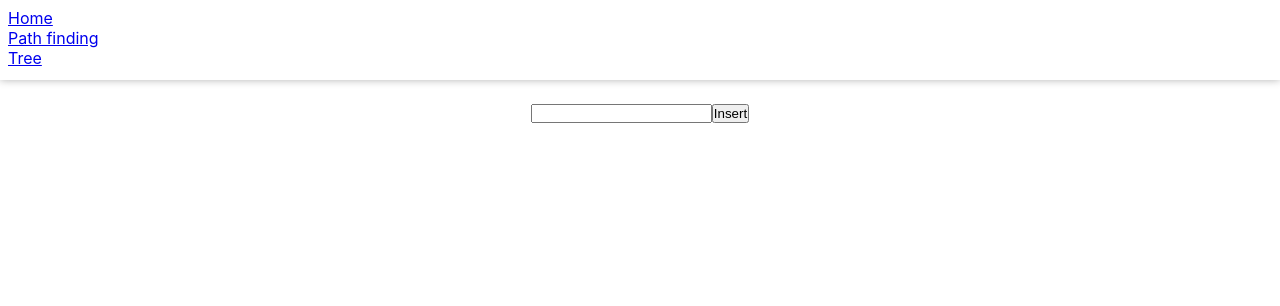
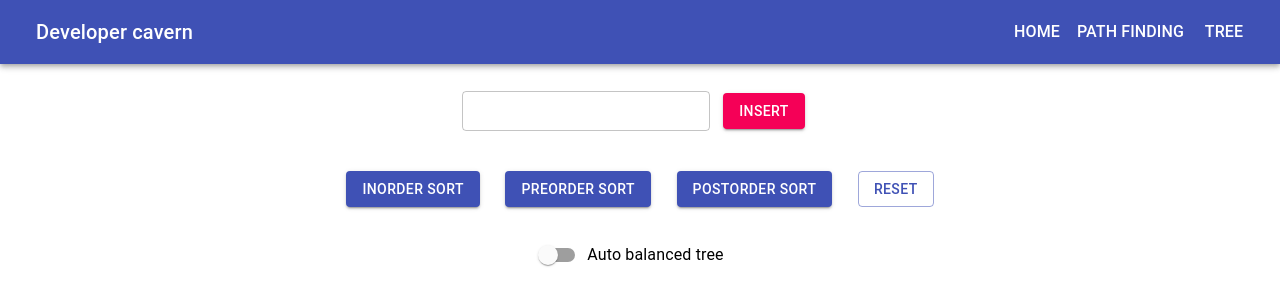
Before and after one commit to kelinox/pathfindingvisualizer, a React (Create React App) app: page /tree in a window 1280 px wide. Shown: the top 306 px of the page. Built offline with nearby package versions, Linux system fonts and the light colour scheme.

Commit message:
Finished tree traversal, added material design and improve code

```diff
--- a/package.json
+++ b/package.json
@@ -3,6 +3,7 @@
   "version": "0.1.0",
   "private": true,
   "dependencies": {
+    "@material-ui/core": "^4.11.0",
     "@testing-library/jest-dom": "^4.2.4",
     "@testing-library/react": "^9.5.0",
     "@testing-library/user-event": "^7.2.1",
--- a/src/App.css
+++ b/src/App.css
@@ -1,5 +1,9 @@
-nav {
-  box-shadow: 0px 0px 8px 0px rgba(0, 0, 0, 0.3);
-  height: 64px;
-  padding: 8px;
+a {
+  text-decoration: none !important;
+  color: white;
+  font-size: 1rem;
+  font-family: "Roboto", "Helvetica", "Arial", sans-serif;
+  font-weight: 500;
+  line-height: 1.6;
+  letter-spacing: 0.0075em;
 }
--- a/src/App.js
+++ b/src/App.js
@@ -4,23 +4,55 @@ import "./App.css";
 import "./PathVisualizer/PathVisualizer";
 import PathVisualizer from "./PathVisualizer/PathVisualizer";
 import Tree from "./PathVisualizer/Tree";
+import { makeStyles } from "@material-ui/core/styles";
+import {
+  Button,
+  AppBar,
+  Typography,
+  Toolbar,
+  IconButton,
+} from "@material-ui/core";
+
+const useStyles = makeStyles((theme) => ({
+  root: {
+    flexGrow: 1,
+  },
+  menuButton: {
+    marginRight: theme.spacing(2),
+  },
+  title: {
+    flexGrow: 1,
+  },
+}));
 
 function App() {
+  const classes = useStyles();
+
   return (
     <Router>
-      <nav>
-        <ul>
-          <li>
-            <Link to="/">Home</Link>
-          </li>
-          <li>
-            <Link to="/pathfinding">Path finding</Link>
-          </li>
-          <li>
-            <Link to="/tree">Tree</Link>
-          </li>
-        </ul>
-      </nav>
+      <div className={classes.root}>
+        <AppBar position="static">
+          <Toolbar>
+            <IconButton
+              edge="start"
+              color="inherit"
+              aria-label="menu"
+            ></IconButton>
+            <Typography variant="h6" className={classes.title}>
+              Developer cavern
+            </Typography>
+            <Button>
+              <Link to="/">Home</Link>
+            </Button>
+            <Button>
+              <Link to="/pathfinding">Path finding</Link>
+            </Button>
+            <Button>
+              <Link to="/tree">Tree</Link>
+            </Button>
+          </Toolbar>
+        </AppBar>
+      </div>
       <div>
         <Switch>
           <Route path="/pathfinding">
--- a/src/PathVisualizer/PathVisualizer.jsx
+++ b/src/PathVisualizer/PathVisualizer.jsx
@@ -3,6 +3,10 @@ import "./PathVisualizer.css";
 import Node from "./Node/Node";
 import Dijsktra from "./Algorithm/Dijkstra";
 import AStar from "./Algorithm/AStar";
+
+import { Button } from "@material-ui/core";
+import FormControlLabel from "@material-ui/core/FormControlLabel";
+import Switch from "@material-ui/core/Switch";
 
 class PathVisualizer extends Component {
   constructor(props) {
@@ -31,18 +35,40 @@ class PathVisualizer extends Component {
     return (
       <div className="app">
         <div id="header">
-          <button onClick={this.dijsktra.bind(this)}>Dijsktra</button>
-          <button onClick={this.aStar.bind(this)}>A Star</button>
-          <button onClick={this.reset.bind(this)}>Reset</button>
+          <Button
+            color="primary"
+            variant="contained"
+            onClick={this.dijsktra.bind(this)}
+          >
+            Dijsktra
+          </Button>
+          <Button
+            color="primary"
+            variant="contained"
+            onClick={this.aStar.bind(this)}
+          >
+            A Star
+          </Button>
+          <Button
+            color="primary"
+            variant="contained"
+            onClick={this.reset.bind(this)}
+          >
+            Reset
+          </Button>
         </div>
         <div id="actions">
-          <input
-            type="checkbox"
-            id="obstacle"
-            name="obstacle"
-            onChange={this.handleObstacleCheck.bind(this)}
+          <FormControlLabel
+            control={
+              <Switch
+                checked={this.state.addObstacles}
+                onChange={this.handleObstacleCheck.bind(this)}
+                name="checkedB"
+                color="primary"
+              />
+            }
+            label="Add obstacle"
           />
-          <label htmlFor="obstacle">Add obstacles</label>
         </div>
         <div
           id="grid"
@@ -137,10 +163,19 @@ class PathVisualizer extends Component {
   }
 
   reset() {
-    this.createGraph();
+    const { nodes } = this.state;
+    for (let row = 0; row < 20; row++) {
+      for (let col = 0; col < 50; col++) {
+        nodes[row][col].visited = false;
+        nodes[row][col].distanceToStart = Number.MAX_SAFE_INTEGER;
+        nodes[row][col].isInPath = false;
+      }
+    }
+    this.setState({ nodes });
   }
 
   aStar() {
+    this.reset();
     const { nodes, start, end } = this.state;
     let visited = this.state.aStar.execute(nodes, start, end);
 
@@ -148,6 +183,7 @@ class PathVisualizer extends Component {
   }
 
   dijsktra() {
+    this.reset();
     const { nodes, start, end } = this.state;
     let visitedNodes = this.state.dijkstra.execute(nodes, start, end);
     this.updateNodes(visitedNodes);
--- a/src/PathVisualizer/Tree.css
+++ b/src/PathVisualizer/Tree.css
@@ -1,11 +1,81 @@
 .actions {
+  margin-top: 16px;
+  margin-bottom: 16px;
+  display: flex;
+  align-items: center;
+  justify-content: center;
+}
+
+.actions > button {
+  margin: 0.8rem;
+}
+
+.autoSort {
   text-align: center;
-  height: 64px;
-  line-height: 64px;
+  margin-top: 16px;
 }
 
 .tree {
-  width: 100%;
-  height: 100%;
+  margin-top: 64px;
   position: relative;
+  flex: 6 1 0;
 }
+
+.console {
+  flex: 2 1 0;
+  overflow: scroll;
+  overflow-x: hidden;
+  max-height: 900px;
+  padding: 8px;
+}
+
+.content {
+  display: flex;
+  flex-basis: 80%;
+}
+
+.logItem {
+  display: flex;
+  align-items: center;
+  margin-top: 10px;
+}
+
+.logItem > * {
+  margin-right: 12px;
+}
+
+.logType {
+  width: 100px;
+  padding: 4px;
+  padding-right: 15px;
+  padding-left: 15px;
+  height: 30px;
+  line-height: 30px;
+  color: white;
+  font-weight: 600;
+  text-align: center;
+  text-transform: uppercase;
+  border-radius: 2px;
+  box-shadow: 0px 3px 1px -2px rgba(0, 0, 0, 0.2),
+    0px 2px 2px 0px rgba(0, 0, 0, 0.14), 0px 1px 5px 0px rgba(0, 0, 0, 0.12);
+}
+
+.inorder {
+  background-color: green;
+}
+
+.postorder {
+  background-color: orange;
+}
+
+.preorder {
+  background-color: blue;
+}
+
+.added {
+  background-color: red;
+}
+
+.reset {
+  background-color: purple;
+}
--- a/src/PathVisualizer/Tree.jsx
+++ b/src/PathVisualizer/Tree.jsx
@@ -2,6 +2,10 @@ import React, { Component } from "react";
 import TreeNode from "./Tree/TreeNode";
 import TreeNodeComponent from "./Tree/Node";
 import "./Tree.css";
+
+import { Button, TextField } from "@material-ui/core";
+import FormControlLabel from "@material-ui/core/FormControlLabel";
+import Switch from "@material-ui/core/Switch";
 
 class Tree extends Component {
   constructor(props) {
@@ -9,26 +13,81 @@ class Tree extends Component {
     this.state = {
       root: undefined,
       newData: "",
+      logs: [],
+      autoBalance: false,
     };
 
     this.handleChange = this.handleChange.bind(this);
     this.handleSubmit = this.handleSubmit.bind(this);
     this.draw = this.draw.bind(this);
+    this.inorderSort = this.inorderSort.bind(this);
+    this.postorderSort = this.postorderSort.bind(this);
+    this.preorderSort = this.preorderSort.bind(this);
+    this.handleBalancedCheck = this.handleBalancedCheck.bind(this);
+    this.reset = this.reset.bind(this);
   }
 
   render() {
     return (
       <div>
         <div className="actions">
-          <input
+          <TextField
+            size="small"
             type="number"
+            variant="outlined"
             value={this.state.newData}
             onChange={this.handleChange}
           />
-          <button onClick={this.handleSubmit}>Insert</button>
+          <Button
+            color="secondary"
+            variant="contained"
+            onClick={this.handleSubmit}
+          >
+            Insert
+          </Button>
         </div>
+        <div className="actions">
+          <Button
+            color="primary"
+            variant="contained"
+            onClick={this.inorderSort}
+          >
+            Inorder sort
+          </Button>
+          <Button
+            variant="contained"
+            color="primary"
+            onClick={this.preorderSort}
+          >
+            Preorder sort
+          </Button>
+          <Button
+            color="primary"
+            variant="contained"
+            onClick={this.postorderSort}
+          >
+            Postorder sort
+          </Button>
+          <Button color="primary" variant="outlined" onClick={this.reset}>
+            Reset
+          </Button>
+        </div>
+        <div className="autoSort">
+          <FormControlLabel
+            control={
+              <Switch
+                checked={this.state.autoBalance}
+                onChange={this.handleBalancedCheck}
+                name="checkedB"
+                color="primary"
+              />
+            }
+            label="Auto balanced tree"
+          />
+        </div>
+        <div className="content">
           <div className="tree">
-          {this.draw(this.state.root, 0, false, 400).map((e, index) => (
+            {this.draw(this.state.root, 0, false, 300).map((e, index) => (
               <TreeNodeComponent
                 key={index}
                 data={e.data}
@@ -37,12 +96,108 @@ class Tree extends Component {
               />
             ))}
           </div>
+          <div className="console">
+            {this.state.logs.map((e, index) => {
+              let type = "";
+              let typeClass = "";
+              switch (e.type) {
+                case 0:
+                  type = "Inorder";
+                  typeClass = "inorder";
+                  break;
+                case 1:
+                  type = "Preorder";
+                  typeClass = "preorder";
+                  break;
+                case 2:
+                  type = "Postorder";
+                  typeClass = "postorder";
+                  break;
+                case 3:
+                  type = "Added";
+                  typeClass = "added";
+                  break;
+                case 4:
+                  type = "Reseted";
+                  typeClass = "reset";
+                  break;
+
+                default:
+                  break;
+              }
+
+              return (
+                <div className="logItem" key={index}>
+                  <div className={`logType ${typeClass}`}>{type}</div>
+                  <p>{e.text}</p>
                 </div>
+              );
+            })}
+          </div>
+        </div>
+      </div>
+    );
+  }
+
+  reset() {
+    this.setState({ root: undefined }, () => {
+      this.setLogs([
+        {
+          text: "Reset tree",
+          type: 4,
+        },
+      ]);
+    });
+  }
+
+  inorderSort() {
+    const path = [];
+    this.state.root.inorderSort(path);
+
+    this.setLogs(
+      path.map((p) => {
+        return {
+          text: `Path through node ${p}`,
+          type: 0,
+        };
+      })
+    );
+  }
+
+  preorderSort() {
+    const path = [];
+    this.state.root.preorderSort(path);
+
+    this.setLogs(
+      path.map((p) => {
+        return {
+          text: `Path through node ${p}`,
+          type: 1,
+        };
+      })
+    );
+  }
+
+  postorderSort() {
+    const path = [];
+    this.state.root.postorderSort(path);
+
+    this.setLogs(
+      path.map((p) => {
+        return {
+          text: `Path through node ${p}`,
+          type: 2,
+        };
+      })
     );
   }
 
   handleChange(event) {
     this.setState({ newData: event.target.value });
+  }
+
+  handleBalancedCheck(event) {
+    this.setState({ autoBalance: event.target.checked });
   }
 
   handleSubmit() {
@@ -61,9 +216,16 @@ class Tree extends Component {
       );
     } else {
       let { root } = this.state;
-      const newRoot = root.insert(parsed, 0);
+      const newRoot = root.insert(parsed, this.state.autoBalance);
       this.setState({ root: newRoot });
     }
+
+    this.setLogs([
+      {
+        type: 3,
+        text: `Add data ${parsed}`,
+      },
+    ]);
 
     this.setState({ newData: "" });
   }
@@ -87,9 +249,14 @@ class Tree extends Component {
     return nodes;
   }
 
+  setLogs(newlogs) {
+    const logs = newlogs.concat(this.state.logs);
+    this.setState({ logs });
+  }
+
   getSpaceBetweenNode(level) {
-    if (level === 0) return 400;
-    else return 300 / level;
+    if (level === 0) return 300;
+    else return 200 / level;
   }
 }
 
--- a/src/PathVisualizer/Tree/TreeNode.js
+++ b/src/PathVisualizer/Tree/TreeNode.js
@@ -5,24 +5,45 @@ class TreeNode {
     this.rightNode = undefined;
   }
 
-  insert(data) {
+  insert(data, autoBalance) {
     let current = this;
     if (current.data > data) {
       if (current.leftNode !== undefined) {
         current.leftNode = current.leftNode.insert(data);
-        current = this.balanceTree(current);
+
+        if (autoBalance) current = this.balanceTree(current);
       } else {
         current.leftNode = new TreeNode(data);
       }
     } else {
       if (current.rightNode !== undefined) {
         current.rightNode = current.rightNode.insert(data);
-        current = this.balanceTree(current);
+
+        if (autoBalance) current = this.balanceTree(current);
       } else {
         current.rightNode = new TreeNode(data);
       }
     }
     return current;
+  }
+
+  inorderSort(path) {
+    if (this.leftNode !== undefined) this.leftNode.inorderSort(path);
+    path.push(this.data);
+    if (this.rightNode !== undefined) this.rightNode.inorderSort(path);
+  }
+
+  preorderSort(path) {
+    console.log(this.data);
+    path.push(this.data);
+    if (this.leftNode !== undefined) this.leftNode.preorderSort(path);
+    if (this.rightNode !== undefined) this.rightNode.preorderSort(path);
+  }
+
+  postorderSort(path) {
+    if (this.leftNode !== undefined) this.leftNode.postorderSort(path);
+    if (this.rightNode !== undefined) this.rightNode.postorderSort(path);
+    path.push(this.data);
   }
 
   balanceTree(node) {
```
Also changed, not shown: src/PathVisualizer/PathVisualizer.css (+15 -22 lines), 1 other file (tests, documents, lock files or other folders). Lines whose indentation alone changed are shown as unchanged.
